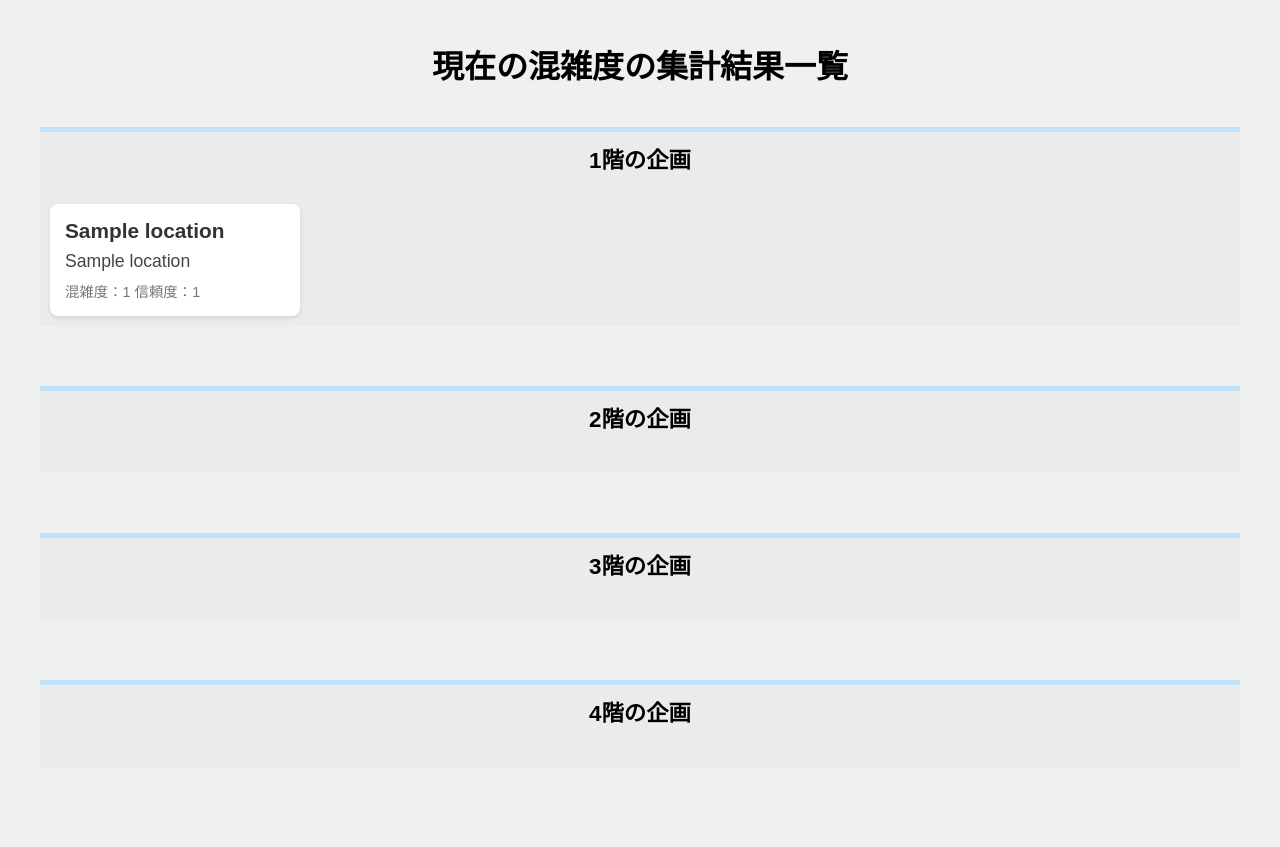
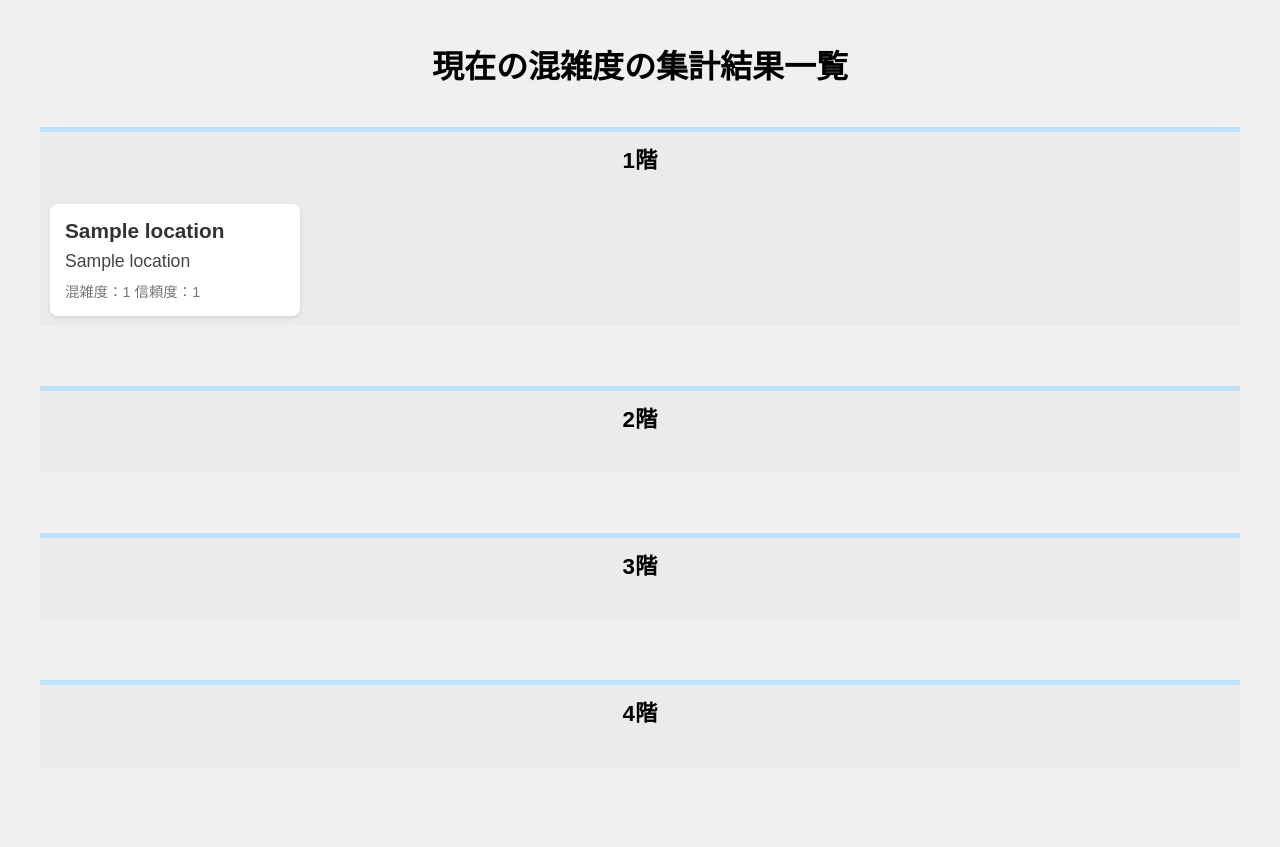
Before and after one commit to katume-eng/csmonitor3, a Django app: page /monitor/display/ in a window 1280 px wide. Run offline with Django 5.2, Linux system fonts and the light colour scheme; tables that the repository leaves empty hold one stand-in row (values such as "Sample post").

Commit message:
CSSの色の変更・htmlの〇階の企画は冗長

```diff
--- a/monitor_app/static/monitor_app/css/display_style.css
+++ b/monitor_app/static/monitor_app/css/display_style.css
@@ -101,10 +101,10 @@ h1 {
 
 @keyframes flashUpdate {
   0%   { background-color: transparent; opacity: 0.3; }
-  50%  { background-color:  rgba(0, 123, 235, 0.5); opacity: 1; }
+  50%  { background-color:  rgba(140, 197, 255, 0.585); opacity: 1; }
   100% { background-color: transparent; }
 }
 
 .card-updated {
-  animation: flashUpdate 1.5s ease-out;
+  animation: flashUpdate 0.5s ease-out;
 }
--- a/monitor_app/templates/display.html
+++ b/monitor_app/templates/display.html
@@ -13,7 +13,7 @@
   <div class="content" id="congestion-content">
     {% for floor, items in congestion_level.items %}
       <div class="floor-section">
-        <h2>{{ floor }}階の企画</h2>
+        <h2>{{ floor }}階</h2>
         <div class="card-row">
           {% for item in items %}
             <div class="card {{ item.level }}">
@@ -44,7 +44,7 @@
           section.className = 'floor-section';
 
           const title = document.createElement('h2');
-          title.textContent = `${floor}階の企画`;
+          title.textContent = `${floor}階`;
           section.appendChild(title);
 
           const row = document.createElement('div');
@@ -73,10 +73,10 @@
       });
     }
 
-    // ページ読み込み後、10秒ごとに更新
+    // ページ読み込み後、30秒ごとに更新
     window.onload = () => {
       fetchAndUpdate();
-      setInterval(fetchAndUpdate, 10000);
+      setInterval(fetchAndUpdate, 30000);
     };
   </script>
 </body>
```
